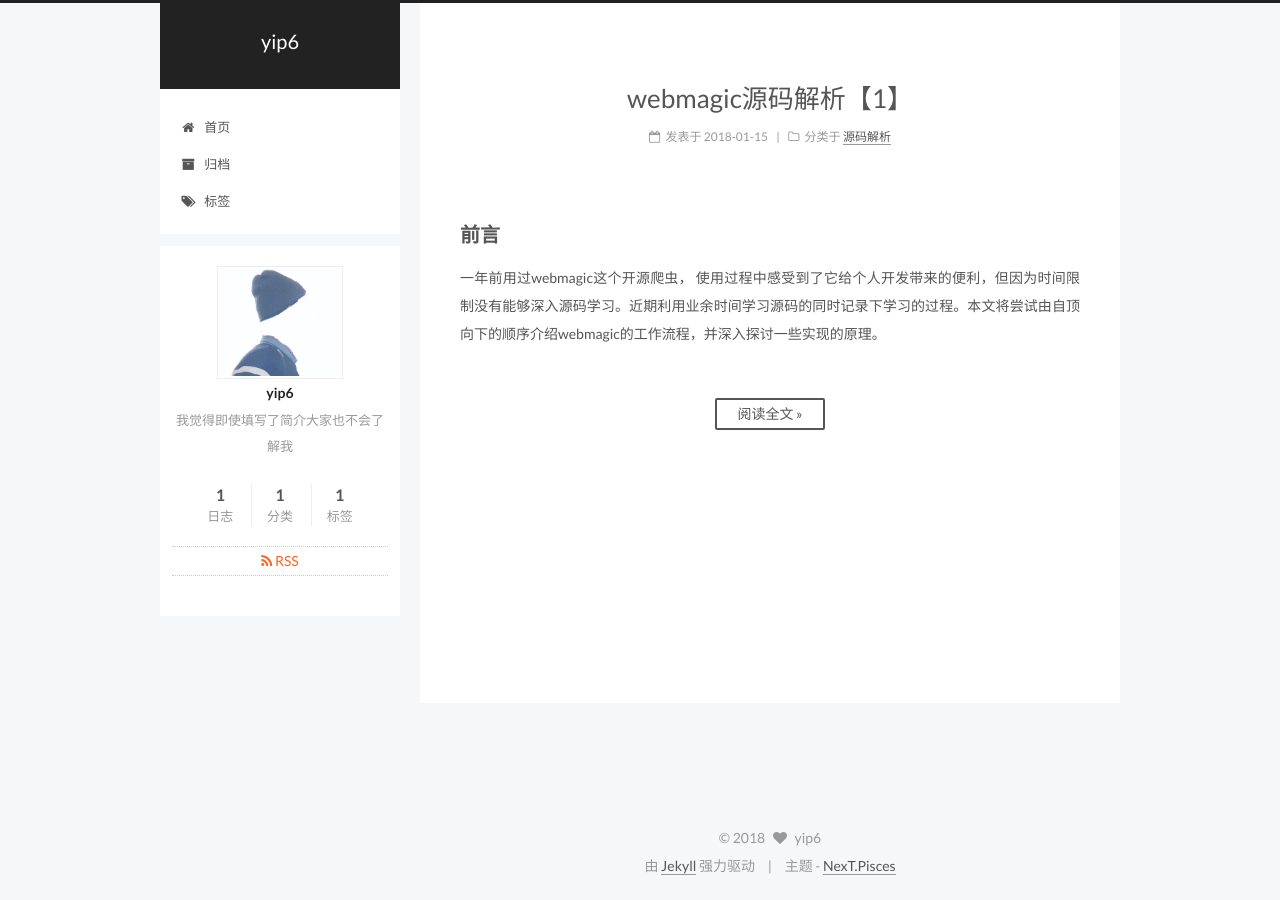
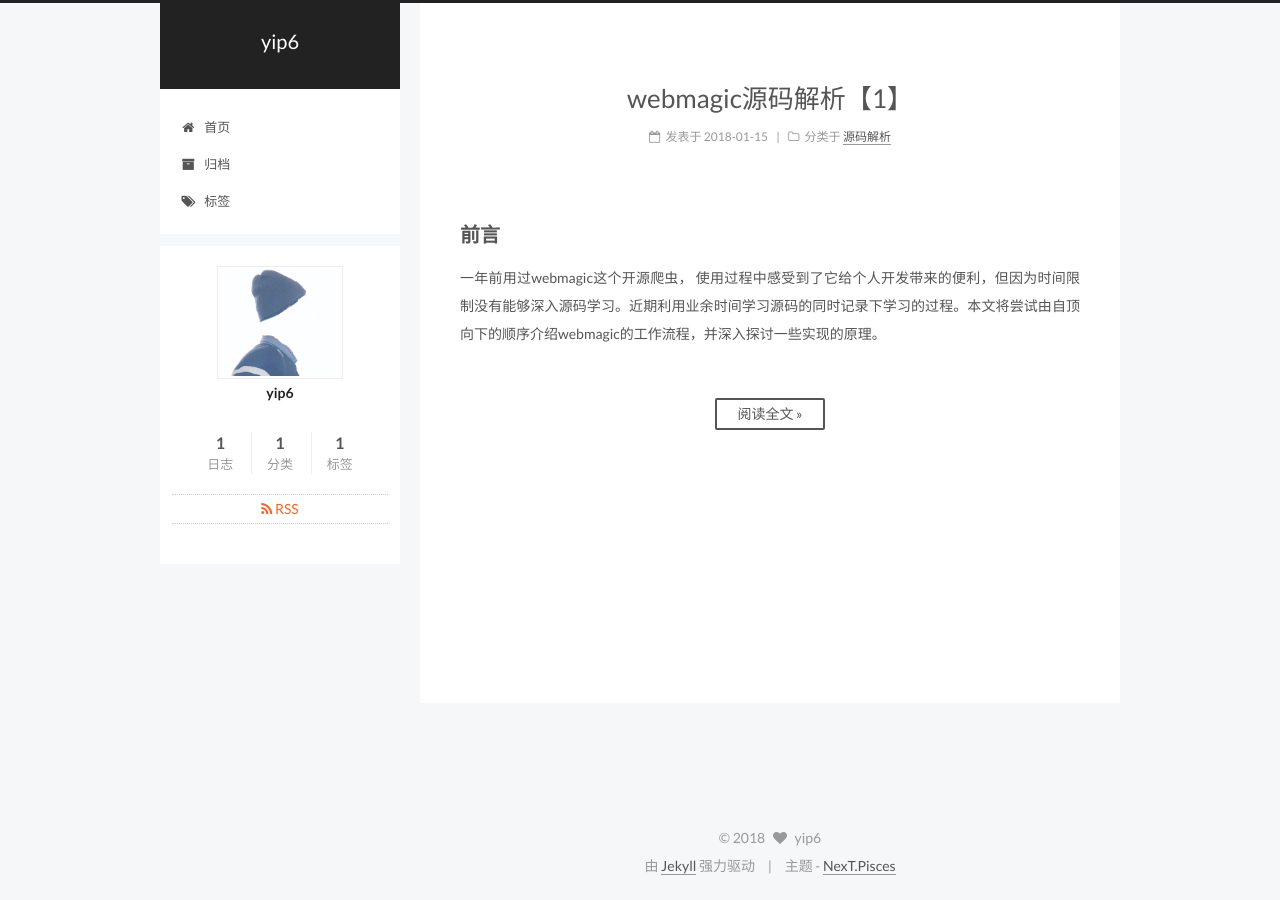
Before and after one commit to XuanYeah/XuanYeah.github.io, a Jekyll site: the page built from index.html, in a window 1280 px wide. Built offline with Jekyll 4.4.1, drawn with Linux system fonts in a browser that asks for light colours; the list of posts is cut into pages by our own code.

Commit message:
取消个人简介

```diff
--- a/_config.yml
+++ b/_config.yml
@@ -6,7 +6,7 @@
 # Site
 title: yip6
 subtitle:
-description: 我觉得即使填写了简介大家也不会了解我
+description:
 author: yip6
 # Support language: de, en, fr-FR, id, ja, ko, pt-BR, pt, ru, zh-Hans, zh-hk, zh-tw
 language: zh-Hans
```
